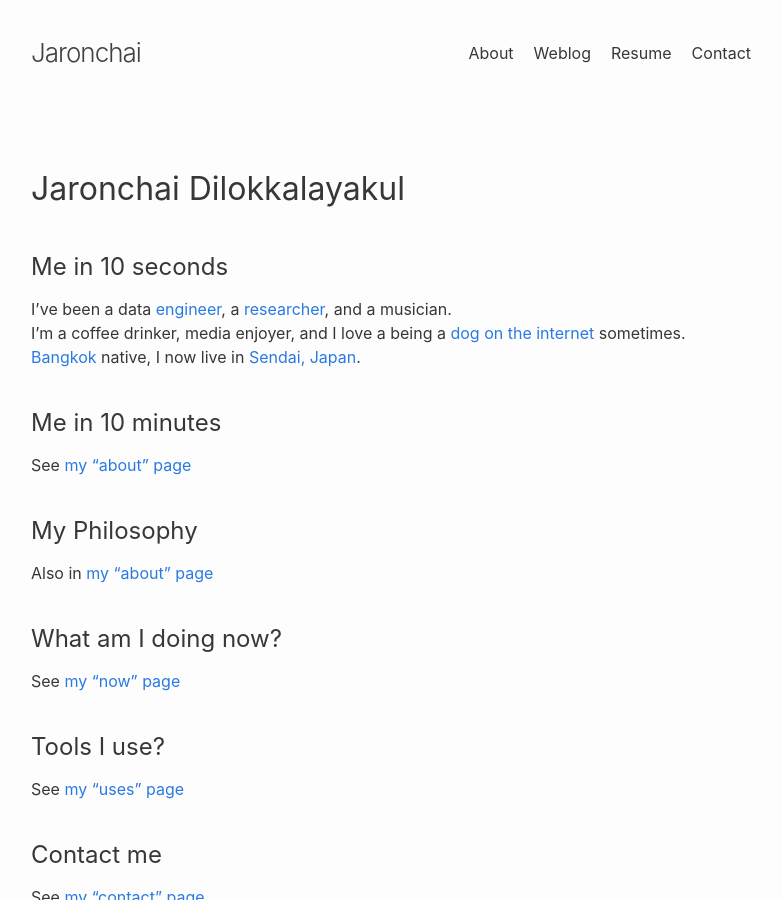
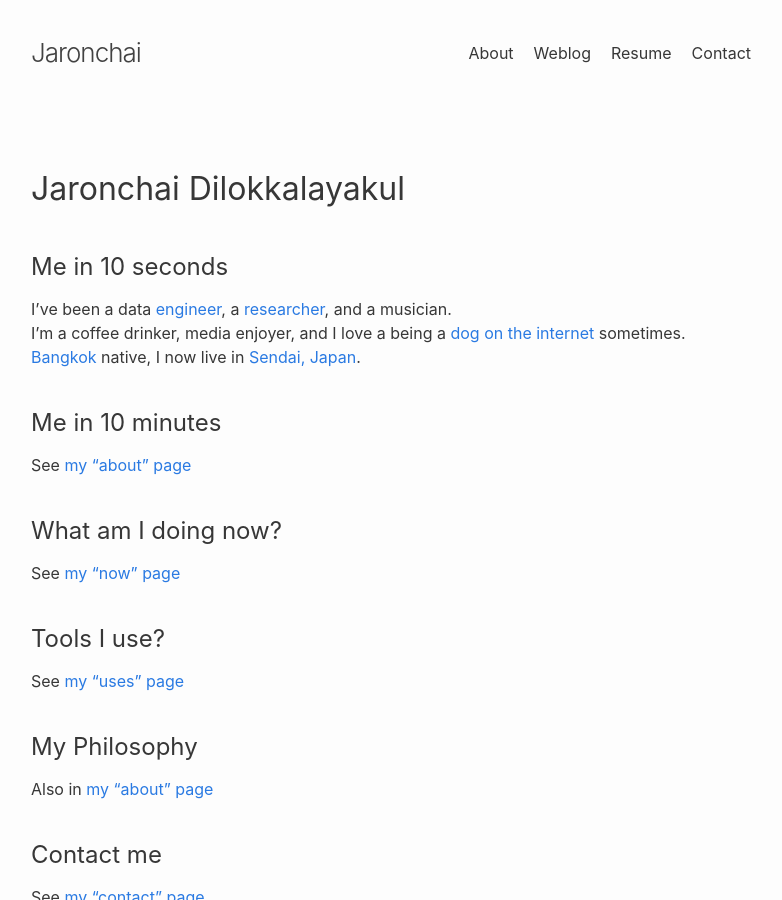
Before and after one commit to jarondlk/jaronchai-blog, a Jekyll site: the page built from index.markdown, in a window 1280 px wide and 900 px high. Shown: the whole window, without its empty margins (249-1031 px from the left). Built offline with Jekyll 4.4.1, drawn with Linux system fonts in a browser that asks for light colours; some of the changed lines change nothing that is shown.

Commit message:
Move things around

```diff
--- a/index.markdown
+++ b/index.markdown
@@ -15,10 +15,6 @@ I’m a coffee drinker, media enjoyer, and I love a being a [dog on the internet
 
 See [my "about" page](/about)
 
-## My Philosophy
-
-Also in [my "about" page](/about/#philosophy)
-
 ## What am I doing now?
 
 See [my "now" page](/now)
@@ -26,6 +22,10 @@ See [my "now" page](/now)
 ## Tools I use?
 
 See [my "uses" page](/uses)
+
+## My Philosophy
+
+Also in [my "about" page](/about/#philosophy)
 
 ## Contact me
 
```
